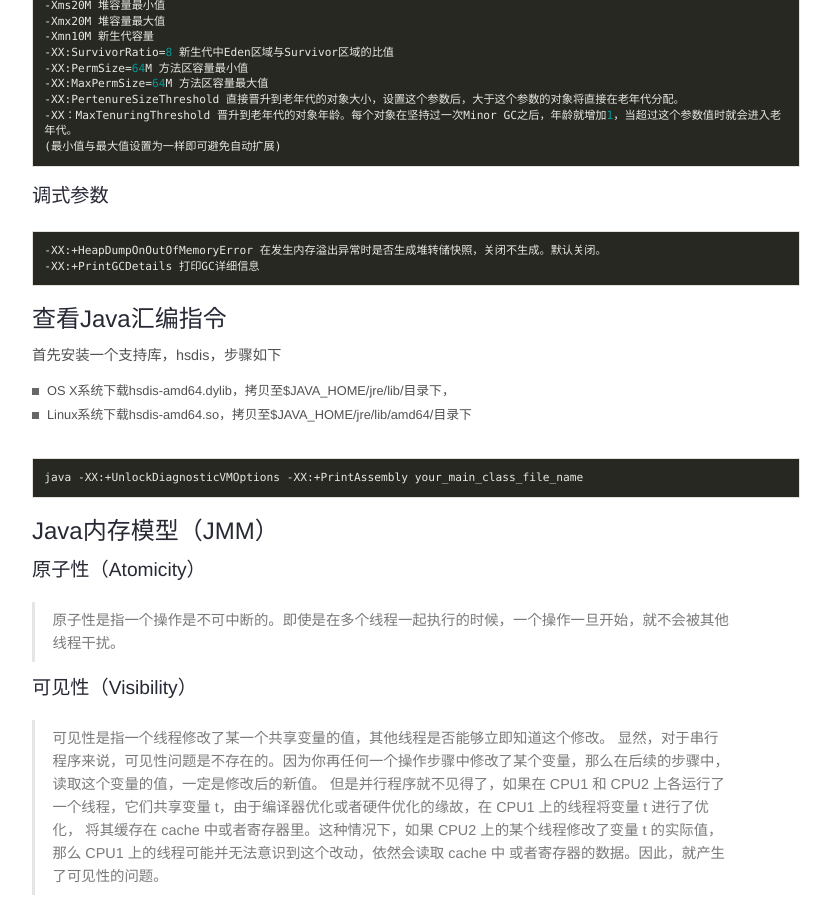
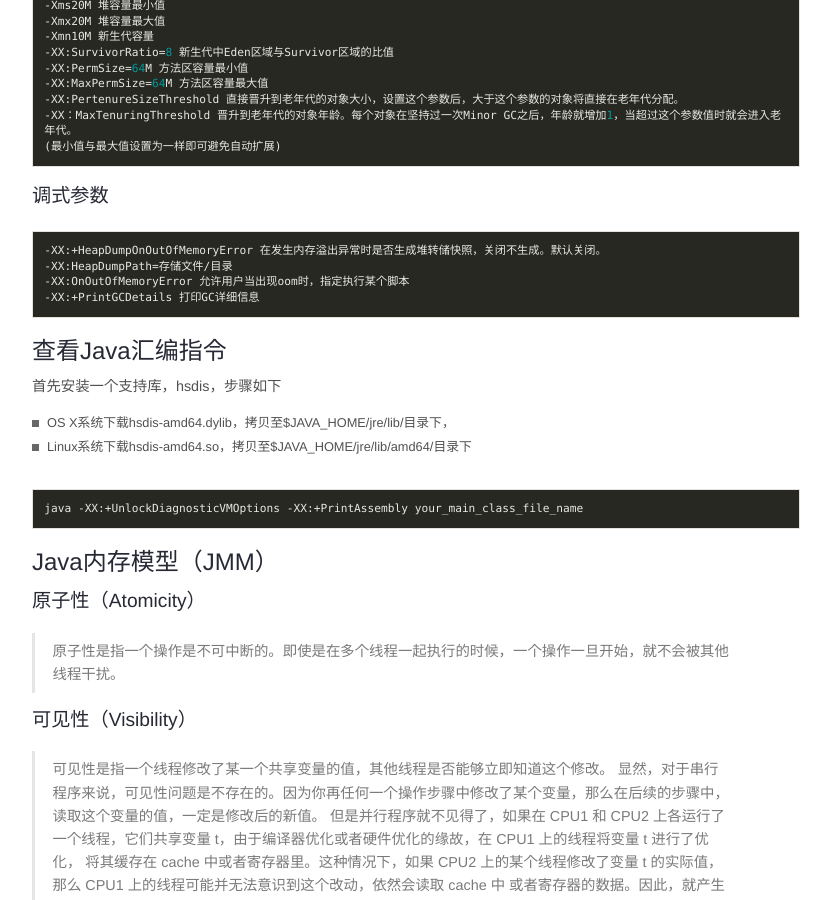
Before and after one commit to junhc/junhc.github.io, a Jekyll site: the page built from _posts/2017-07-15-jvm.md, in a window 1280 px wide and 900 px high, scrolled down 7239 px. Shown: the whole window, without its empty margins (224-1055 px from the left). Built offline with Jekyll 4.4.1, drawn with Linux system fonts in a browser that asks for light colours; Markdown is read by kramdown in place of the engine named in the settings; comment, search, counter and statistics services are not loaded.

Commit message:
Update 2017-07-15-jvm.md

````diff
--- a/_posts/2017-07-15-jvm.md
+++ b/_posts/2017-07-15-jvm.md
@@ -142,6 +142,8 @@ CPU时间和墙钟时间的区别是：墙钟时间包括各种非运算的等
 
 ```vim
 -XX:+HeapDumpOnOutOfMemoryError 在发生内存溢出异常时是否生成堆转储快照，关闭不生成。默认关闭。
+-XX:HeapDumpPath=存储文件/目录
+-XX:OnOutOfMemoryError 允许用户当出现oom时，指定执行某个脚本
 -XX:+PrintGCDetails 打印GC详细信息
 ```
 ### 查看Java汇编指令
````
